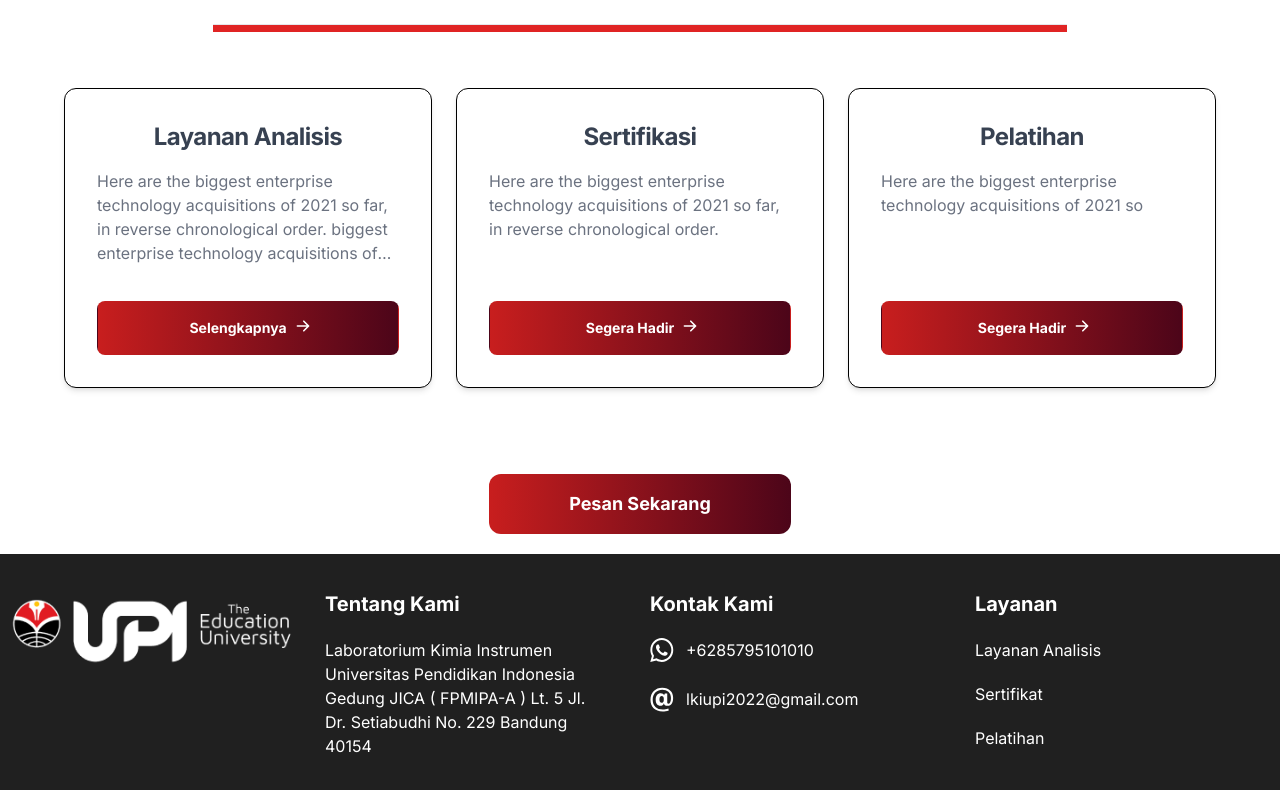
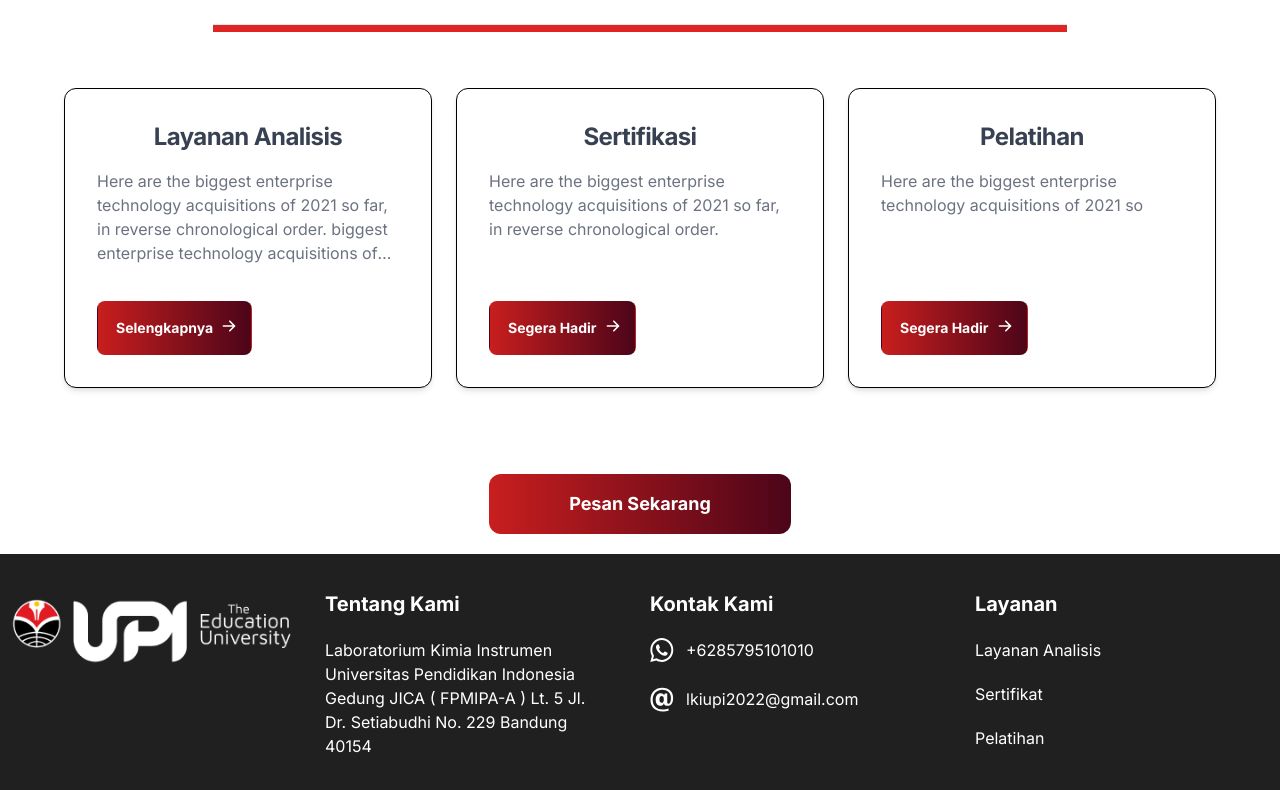
Before and after one commit to fikriymnn/lki_upi, a Next.js app: page / in a window 1280 px wide. Shown: the part 680-1470 px from the top of the page. Built offline with nearby package versions, Linux system fonts and the light colour scheme; no server answers.

Commit message:
create href parameter

```diff
--- a/src/components/LayananCard.jsx
+++ b/src/components/LayananCard.jsx
@@ -1,8 +1,8 @@
-'use client';
+"use client";
 
-import { Button, Card } from 'flowbite-react';
+import { Button, Card } from "flowbite-react";
 
-export default function LayananCard({ title, selengkapnya, desc }) {
+export default function LayananCard({ title, selengkapnya, desc, href }) {
   return (
     <Card className="md:p-2 sm:p-2 p-0 m-0 rounded-xl border-black md:w-full sm:w-full w-[120%]  ">
       <h5 className="text-2xl font-bold tracking-tight text-gray-700 dark:text-white text-center">
@@ -11,11 +11,15 @@ export default function LayananCard({ title, selengkapnya, desc }) {
       <p className="font-normal text-gray-500 dark:text-gray-400 mb-5 line-clamp-4">
         {desc}
       </p>
-      <div className='mt-auto'>
-
-        <Button color='failure' href='/analisis' className='grad font-bold py-2 '>
+      <div className="mt-auto">
+        <Button color="failure" href={href} className="grad font-bold py-2 ">
           {selengkapnya}
-          <svg className="-mr-1 ml-2 h-4 w-4" fill="currentColor" viewBox="0 0 20 20" xmlns="http://www.w3.org/2000/svg">
+          <svg
+            className="-mr-1 ml-2 h-4 w-4"
+            fill="currentColor"
+            viewBox="0 0 20 20"
+            xmlns="http://www.w3.org/2000/svg"
+          >
             <path
               fillRule="evenodd"
               d="M10.293 3.293a1 1 0 011.414 0l6 6a1 1 0 010 1.414l-6 6a1 1 0 01-1.414-1.414L14.586 11H3a1 1 0 110-2h11.586l-4.293-4.293a1 1 0 010-1.414z"
```
